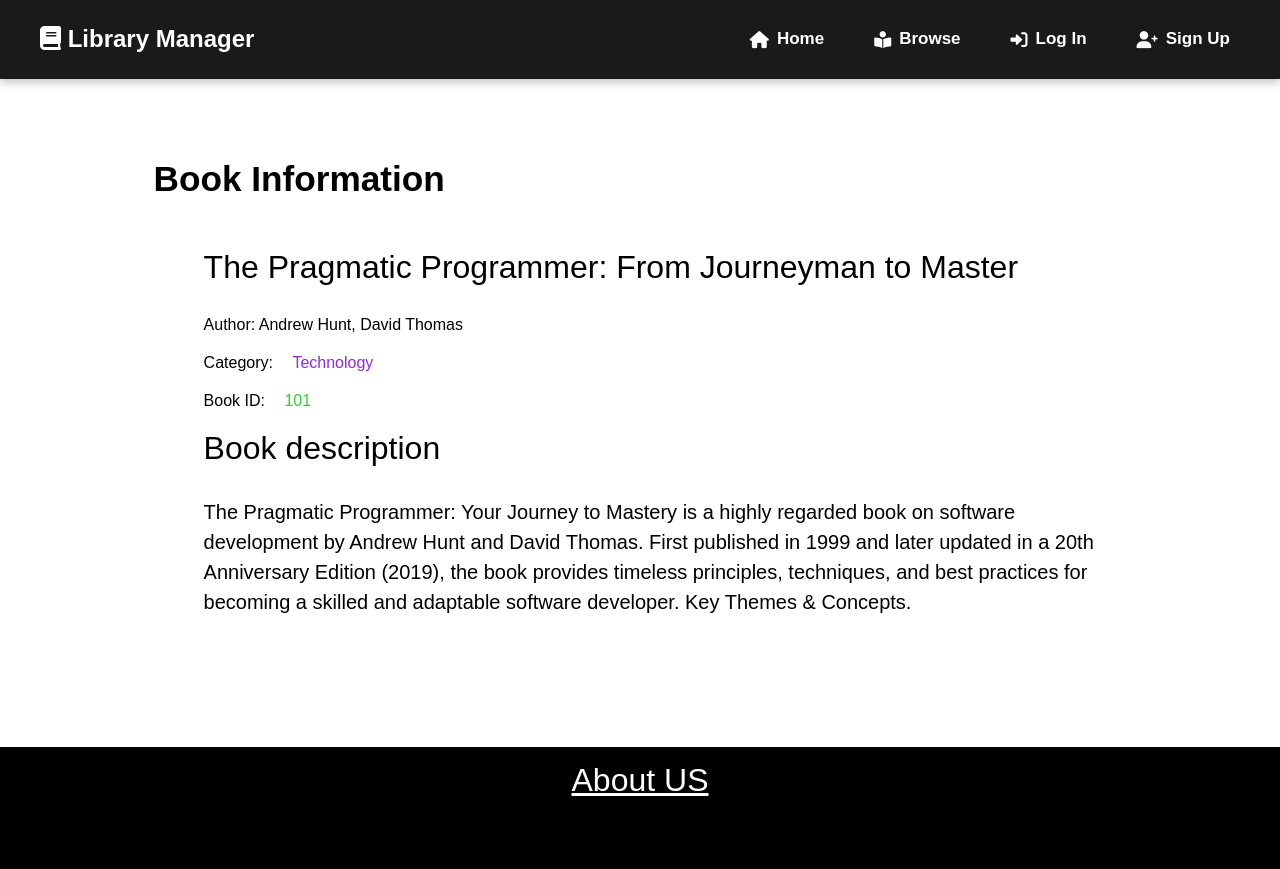
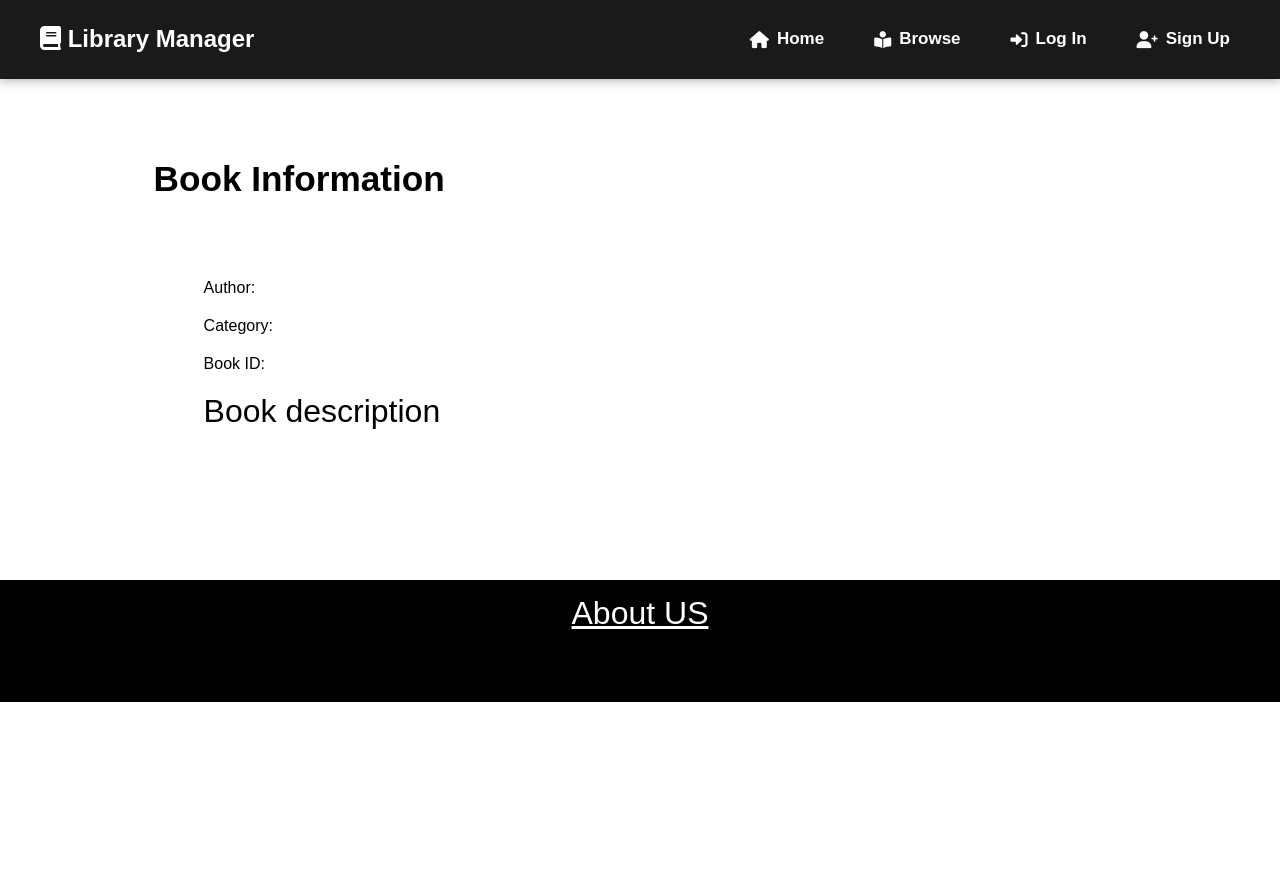
Before and after one commit to A7med-noureldin/Online-Library-website, a Django app: template templates/Details.html in a window 1280 px wide. Shown: the part 81-950 px from the top of the page. After the commit the page ends 783 px from the top, so only its background shows below. Run offline with Django 3.2, Linux system fonts and the light colour scheme; the template is opened without the code that fills it, so the values that code supplies are empty.

Commit message:
fix details

```diff
--- a/static/js/details.js
+++ b/static/js/details.js
@@ -7,24 +7,18 @@
 book = JSON.parse(localStorage.getItem("selectedBook"));
 document.getElementsByClassName("image")[0].children[0].src = book.cover_image;
 
+window.onload = function () {
   document.getElementsByClassName(
     "tags"
-)[0].children[0].children[0].firstElementChild.innerHTML = book.author;
+  )[0].children[0].children[0].firstElementChild.innerHTML = book.author || "Unknown";
   document.getElementsByClassName(
     "tags"
-)[0].children[0].children[1].firstElementChild.innerHTML = book.category;
+  )[0].children[0].children[1].firstElementChild.innerHTML =
+    book.category || "other";
   document.getElementsByClassName(
     "tags"
-)[0].children[0].children[1].firstElementChild.innerHTML = book.category;
-document.getElementsByClassName(
-  "tags"
-)[0].children[0].children[2].firstElementChild.innerHTML = book.status;
-document.getElementsByClassName(
-  "tags"
-)[0].children[0].children[3].firstElementChild.innerHTML = book.id;
-document.getElementsByClassName(
-  "tags"
-)[0].children[0].children[3].firstElementChild.innerHTML = book.id;
+  )[0].children[0].children[2].firstElementChild.innerHTML = book.id;
+  console.log(document.getElementsByClassName("tags")[0].children[0].children);
   if (book.status == "Borrowed") {
     document.getElementsByClassName(
       "tags"
@@ -34,6 +28,7 @@
 
   document.getElementsByClassName("text")[0].children[0].innerHTML = book.title;
 
+}
 const borrowBtn = document.querySelector("section .btns button:last-of-type");
 const deleteBtn = document.querySelector("section .btns button:nth-of-type(2)");
 const editBtn = document.querySelector("section .btns button:first-of-type");
--- a/templates/Details.html
+++ b/templates/Details.html
@@ -7,24 +7,19 @@
   <div class="info">
     <div class="image"><img src="" alt="" /></div>
     <div class="text">
-      <h3>The Pragmatic Programmer: From Journeyman to Master</h3>
+      <h3></h3>
       <div class="tags">
         <ul>
           <li class="tag">
-            Author: <span class="au-name">Andrew Hunt, David Thomas</span>
+            Author: <span class="au-name"></span>
           </li>
-          <li class="tag">Category: <span>Technology</span></li>
-          <li class="tag">Book ID: <span>101</span></li>
+          <li class="tag">Category: <span></span></li>
+          <li class="tag">Book ID: <span></span></li>
         </ul>
       </div>
       <h3>Book description</h3>
       <p id="description">
-        The Pragmatic Programmer: Your Journey to Mastery is a highly regarded
-        book on software development by Andrew Hunt and David Thomas. First
-        published in 1999 and later updated in a 20th Anniversary Edition
-        (2019), the book provides timeless principles, techniques, and best
-        practices for becoming a skilled and adaptable software developer. Key
-        Themes & Concepts.
+
       </p>
     </div>
   </div>
```
Lines whose indentation alone changed are shown as unchanged.
